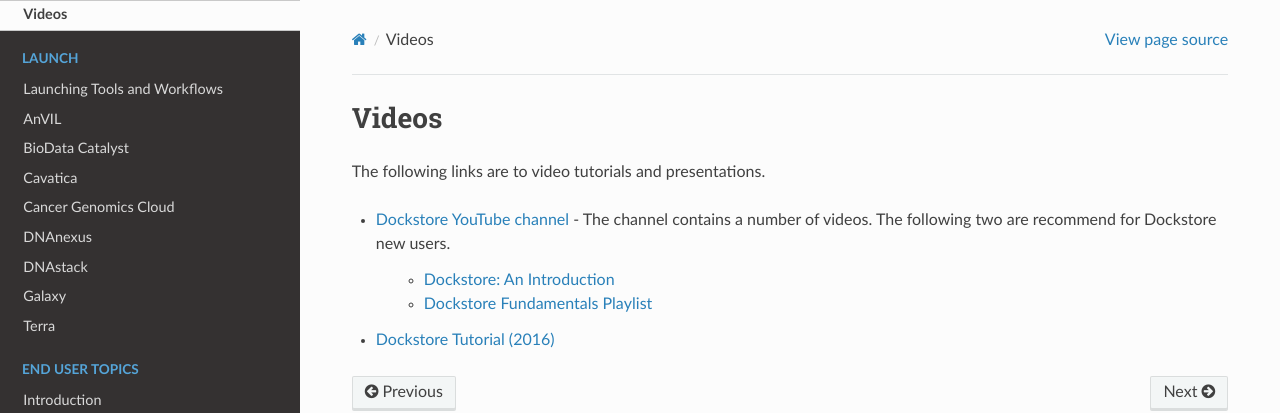
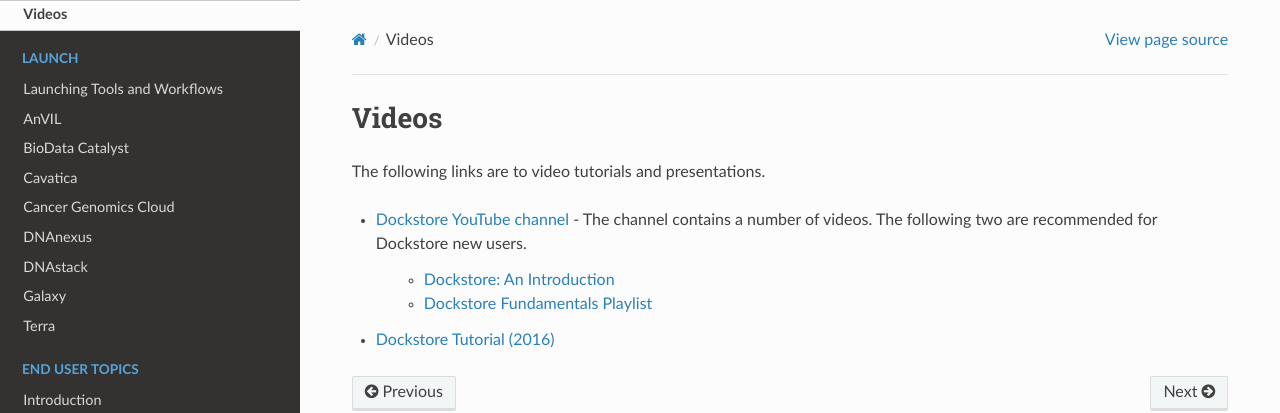
Before and after one commit to dockstore/dockstore-documentation, a Sphinx documentation site: the page built from docs/videos.rst, in a window 1280 px wide. Shown: the top 413 px of the page. Built offline with Sphinx 7.4.7 and the Read the Docs theme 2.0.0, drawn with Linux system fonts in a browser that asks for light colours.

Commit message:
Correcting typo

```diff
--- a/docs/videos.rst
+++ b/docs/videos.rst
@@ -3,7 +3,7 @@
 
 The following links are to video tutorials and presentations.
 
-- `Dockstore YouTube channel <https://www.youtube.com/channel/UCFWNYqxQvVLAuZq8rdOSE4g>`_ - The channel contains a number of videos.  The following two are recommend for Dockstore new users.
+- `Dockstore YouTube channel <https://www.youtube.com/channel/UCFWNYqxQvVLAuZq8rdOSE4g>`_ - The channel contains a number of videos.  The following two are recommended for Dockstore new users.
 
    - `Dockstore\: An Introduction <https://www.youtube.com/watch?v=1JWOVGzzgMc>`_
    - `Dockstore Fundamentals Playlist <https://www.youtube.com/playlist?list=PL2uhATKMu4U_MxWFXCvu9WlASdJQgAevh>`_
```
